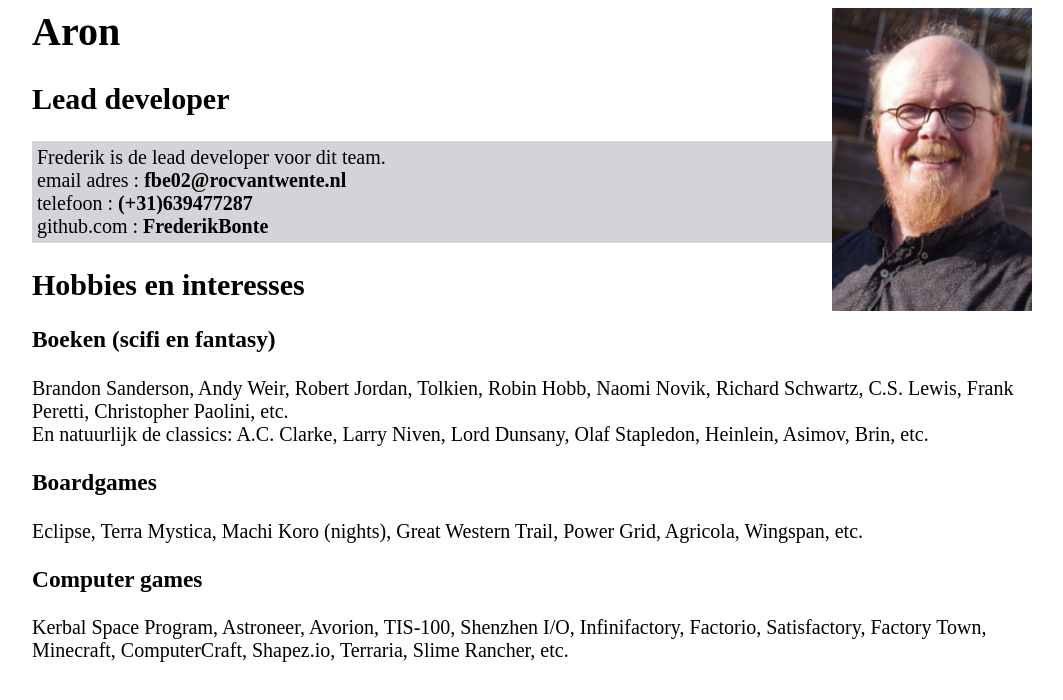
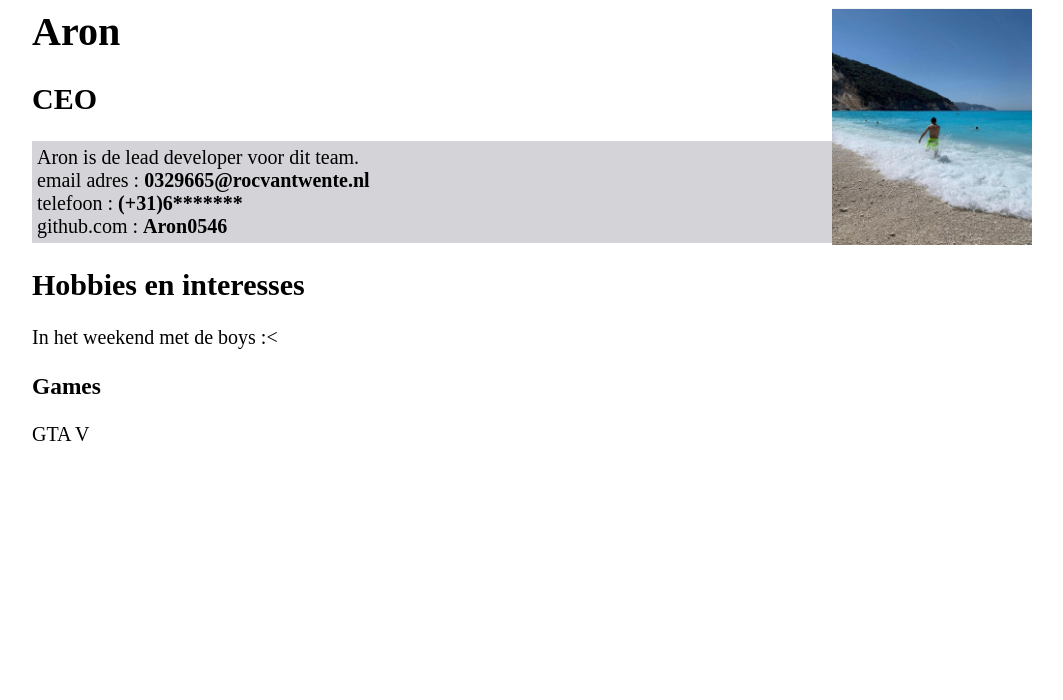
Before and after one commit to FrederikBonte/2021_0sv1_team2, a plain HTML site: page teamleden/aron.html in a window 1280 px wide. Shown: the whole page, without its empty margins (108-1171 px from the left). Drawn offline with Linux system fonts and the light colour scheme.

Commit message:
edit a file

```diff
--- a/teamleden/aron.html
+++ b/teamleden/aron.html
@@ -4,28 +4,24 @@
 	<link rel="stylesheet" href="../styles/style.css" type="text/css" />
 </head>
 <body>
-	<img src="../resources/images/fbonte.png" width="200px" align="right" />
+	<img src="../resources/images/aron.jpeg" width="200px" align="right" />
 	<h1>Aron</h1>
-	<h2>Lead developer</h2>
+	<h2>CEO</h2>
 	<p class="cinfo">
-		Frederik is de lead developer voor dit team.<br />
-		email adres : <b>fbe02@rocvantwente.nl</b><br />
-		telefoon : <b>(+31)639477287</b><br />
-		github.com : <b>FrederikBonte</b>
+		Aron is de lead developer voor dit team.<br />
+		email adres : <b>0329665@rocvantwente.nl</b><br />
+		telefoon : <b>(+31)6*******</b><br />
+		github.com : <b>Aron0546</b>
 	</p>
 	<h2>Hobbies en interesses</h2>
-	<h3>Boeken (scifi en fantasy)</h3>
+
 	<p>
-		Brandon Sanderson, Andy Weir, Robert Jordan, Tolkien, Robin Hobb, Naomi Novik, Richard Schwartz, C.S. Lewis, Frank Peretti, Christopher Paolini, etc.<br />
-		En natuurlijk de classics: A.C. Clarke, Larry Niven, Lord Dunsany, Olaf Stapledon, Heinlein, Asimov, Brin, etc.
+		In het weekend met de boys :<
 	</p>
-	<h3>Boardgames</h3>
+	<h3>Games</h3>
 	<p>
-		Eclipse, Terra Mystica, Machi Koro (nights), Great Western Trail, Power Grid, Agricola, Wingspan, etc.
+		GTA V
 	</p>
-	<h3>Computer games</h3>
-	<p>
-		Kerbal Space Program, Astroneer, Avorion, TIS-100, Shenzhen I/O, Infinifactory, Factorio, Satisfactory, Factory Town, Minecraft, ComputerCraft, Shapez.io, Terraria, Slime Rancher, etc.
-	</p>
+
 </body>
 </html>
```
